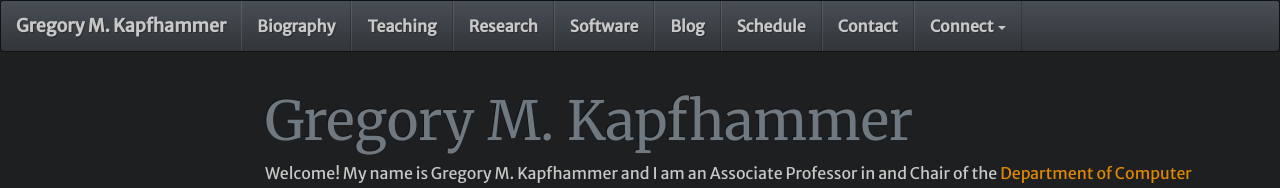
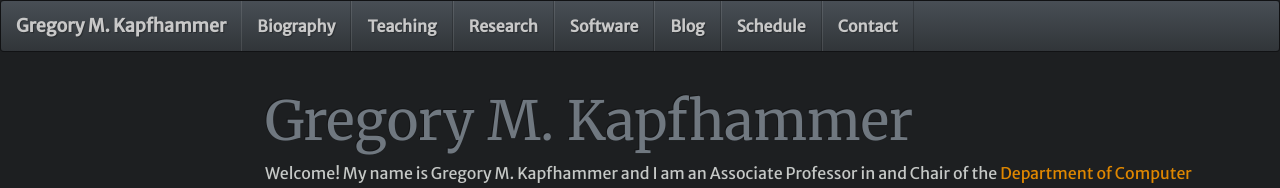
Before and after one commit to geerc/www, a Jekyll site: the page built from gkapfham/index.md, in a window 1280 px wide. Shown: the top 188 px of the page. Built offline with Jekyll 4.4.1, drawn with Linux system fonts in a browser that asks for light colours; nearby versions of some CDN libraries; Markdown is read by kramdown in place of the engine named in the settings; comment, search, counter and statistics services are not loaded.

```diff
--- a/gkapfham/_layouts/defaults.html
+++ b/gkapfham/_layouts/defaults.html
@@ -35,17 +35,6 @@
                 <li><a class="navigate" href="{{page.url}}">{{page.title}}</a>
                 </li>
                 {% endif %} {% endif %} {% endfor %} {% endfor %}
-
-                <li class="dropdown">
-                    <a class="dropdown-toggle navigate" data-toggle="dropdown" href="#">Connect <span class="caret"></span></a>
-                    <ul class="dropdown-menu">
-                        <li><a href="#dropdown1" data-toggle="tab">Action</a>
-                        </li>
-                        <li class="divider"></li>
-                        <li><a href="#dropdown2" data-toggle="tab">Another action</a>
-                        </li>
-                    </ul>
-                </li>
 
             </ul>
         </div>
```
